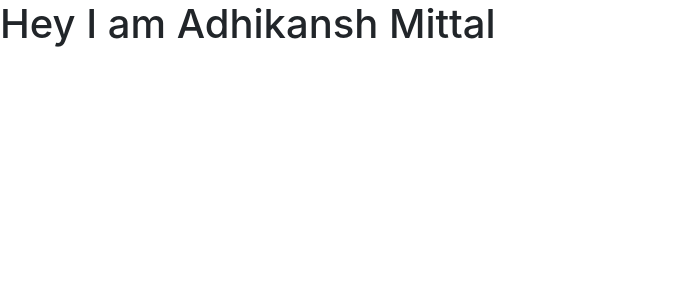
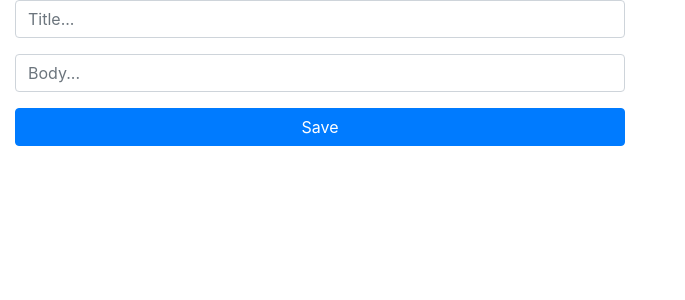
Before and after one commit to meharwal/React-2, a React (Create React App) app: page / in a window 1280 px wide. Shown: the top 300 px of the page, without its empty margins (0-685 px from the left). Built offline with nearby package versions, Linux system fonts and the light colour scheme.

Commit message:
add bootsrap form

```diff
--- a/src/components/App.js
+++ b/src/components/App.js
@@ -3,8 +3,34 @@ import React, { Component } from "react";
 class App extends Component {
   render() {
     return (
-      <div>
-        <h1>Hey I am Adhikansh Mittal</h1>
+      <div className="container-fluid">
+        <div className="row">
+          <div className="col-sm-6 col-sm-offset-3">
+            <form>
+              <div className="form-group">
+                <input
+                  type="text"
+                  name="title"
+                  className="form-control no-border"
+                  placeholder="Title..."
+                  required
+                />
+              </div>
+              <div className="form-group">
+                <input
+                  type="text"
+                  name="body"
+                  className="form-control no-border"
+                  placeholder="Body..."
+                  required
+                />
+              </div>
+              <div className="form-group">
+                <button className="btn btn-primary col-sm-12">Save</button>
+              </div>
+            </form>
+          </div>
+        </div>
       </div>
     );
   }
```
